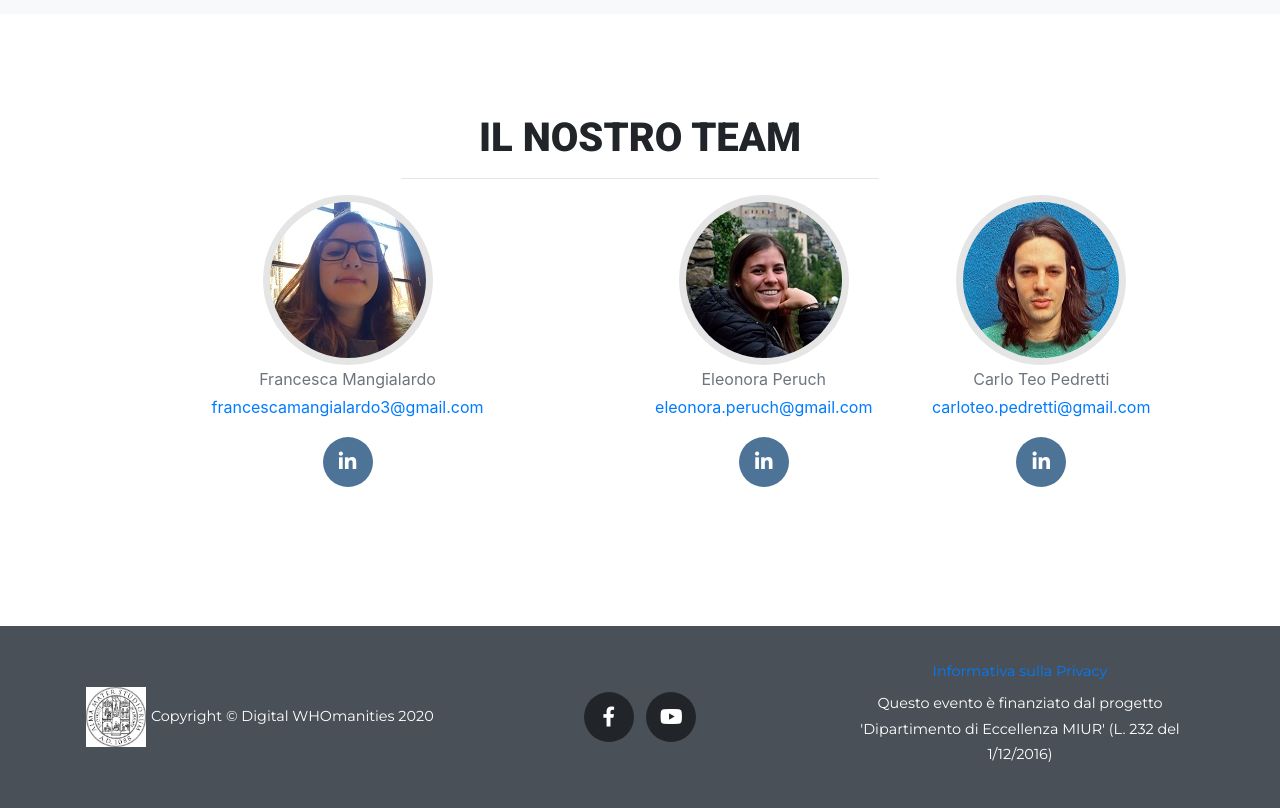
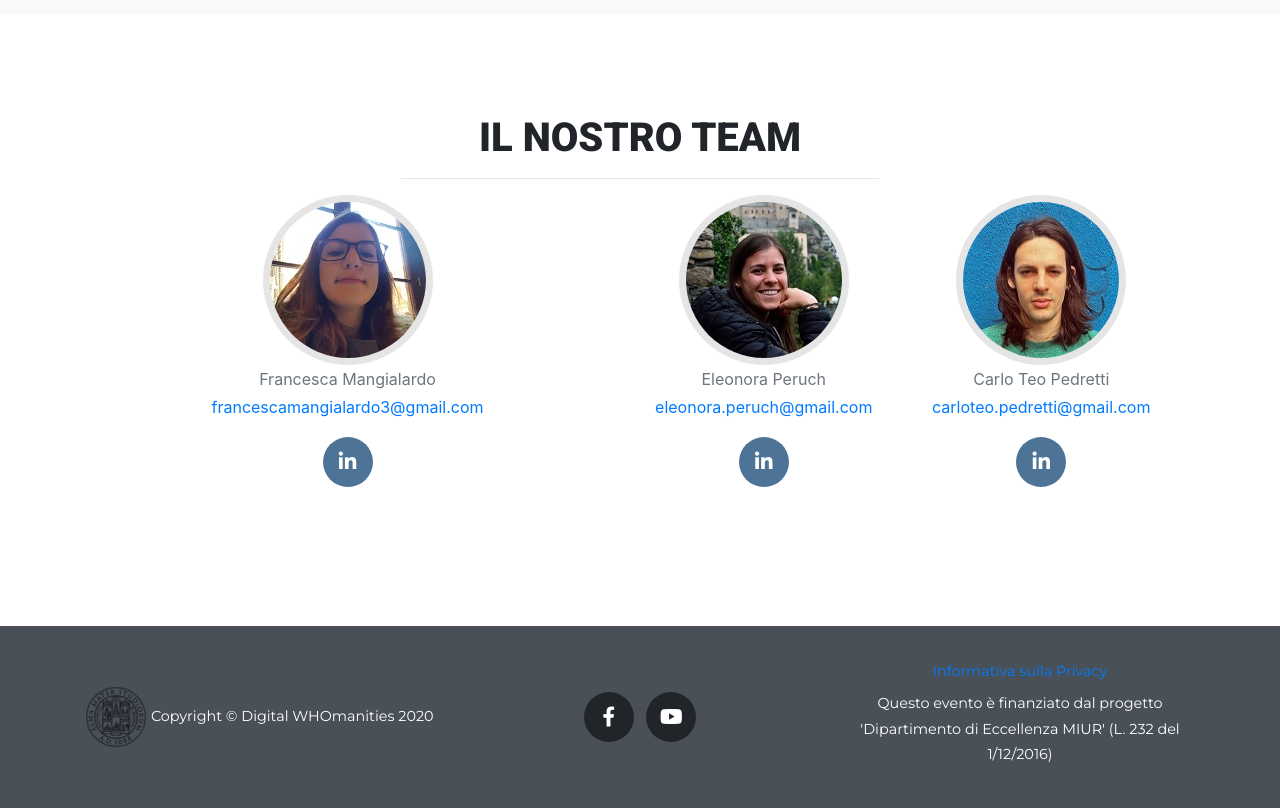
Before and after one commit to Digital-WHOmanities/dwho.github.io, a website with bundled scripts: page index.html in a window 1280 px wide. Shown: the part 6597-7405 px from the top of the page. Built offline with nearby package versions, Linux system fonts and the light colour scheme; a web font is replaced by a local one.

Commit message:
fixed index

```diff
--- a/index.html
+++ b/index.html
@@ -968,7 +968,7 @@
 
       <div class="row align-items-center">
         <div class="col-md-4">
-          <img src="img/logos/logo_unibo.png" height="60px" alt="">
+          <img src="img/logos/logo_unibo2.png" height="60px" alt="">
           <span class="copyright">Copyright &copy; Digital WHOmanities 2020</span>
         </div>
         <div class="col-md-4">
```
Also changed, not shown: img/logos/logo_unibo2.png (added).
